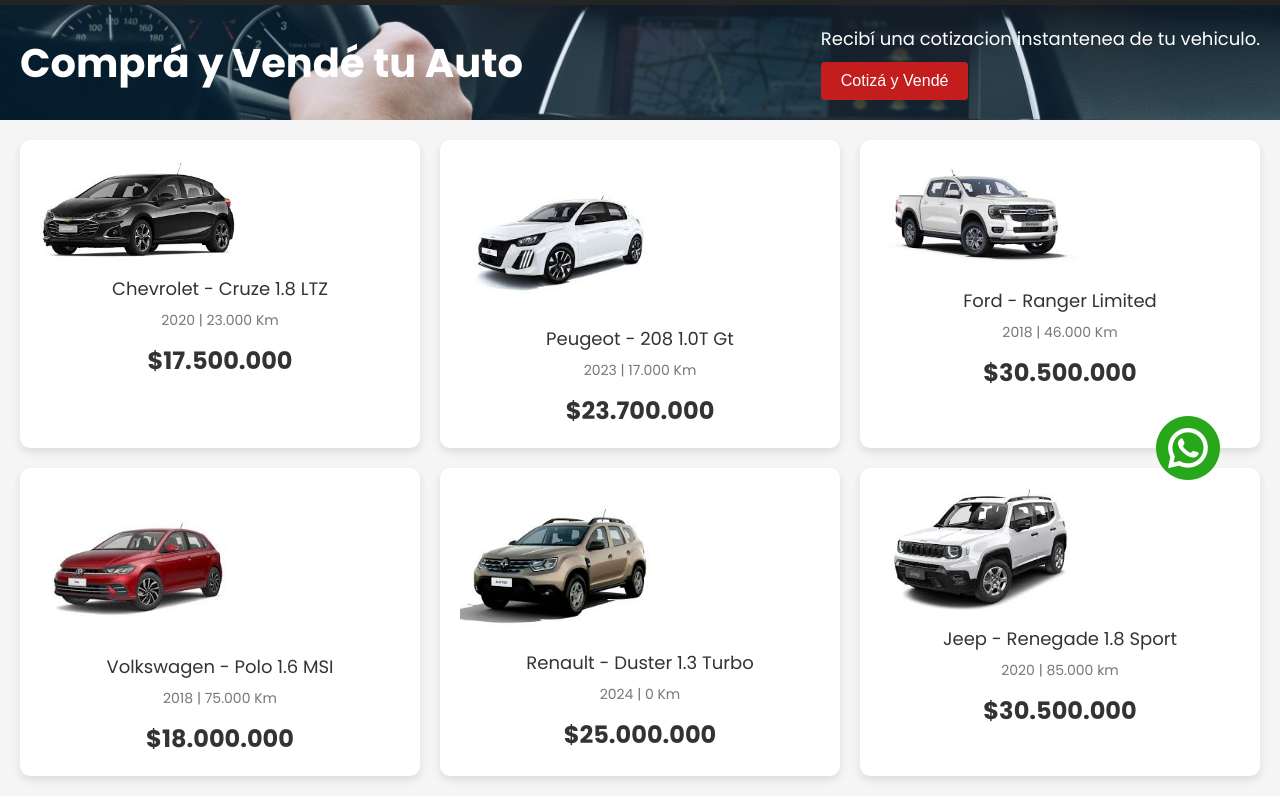
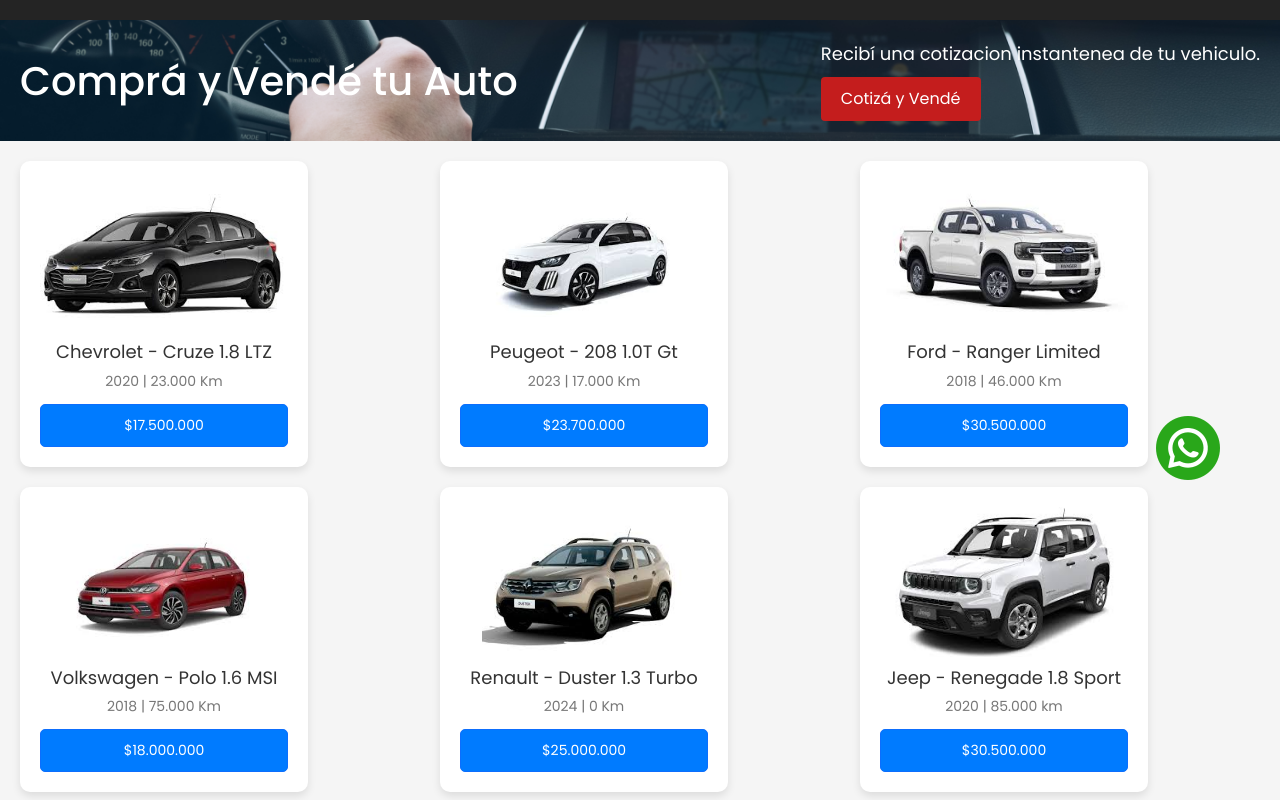
Before and after one commit to pablovillafane10/RPV40, a plain HTML site: page pages/compraventa.html in a window 1280 px wide. Shown: the part 260-1060 px from the top of the page. Drawn offline with nearby package versions, Linux system fonts and the light colour scheme; a web font is replaced by a local one.

Commit message:
segundo commit

```diff
--- a/css/style.css
+++ b/css/style.css
@@ -19,13 +19,13 @@
 header {
     background-color: rgb(36, 36, 36);
     padding: 20px;
-    position: relative; /* Añadido para permitir la posición absoluta dentro de .top-bar */
+    position: relative;
 }
 
 .top-bar {
     display: flex;
     justify-content: space-between;
-    position: relative; /* Aseguramos que el contenedor de la barra tenga un contexto de posición */
+    position: relative;
 }
 
 .top-bar img {
@@ -36,7 +36,7 @@
 .top-bar p {
     position: absolute; /* Esto lo coloca en una posición específica dentro de .top-bar */
     top: 0; /* Se coloca en la parte superior */
-    right: 0; /* Se coloca en la parte derecha */
+    right: 0;
     margin: 0;
     color: white;
 }
@@ -509,7 +509,7 @@
 .autos-en-venta {
     padding: 20px;
     display: grid;
-    grid-template-columns: repeat(3, 1fr);
+    grid-template-columns: repeat(3, 1fr); /* Tres tarjetas por fila */
     gap: 20px;
     background-color: #f5f5f5;
 }
@@ -521,7 +521,12 @@
     padding: 20px;
     text-align: center;
     transition: transform 0.2s ease, box-shadow 0.2s ease;
+    display: flex;
+    flex-direction: column;
+
+    height: 100%;
 }
+
 
 .auto:hover {
     transform: scale(1.03);
@@ -529,12 +534,13 @@
 }
 
 .auto img {
-    width: 100%;
-    max-width: 200px;
-    height: auto;
-    margin-bottom: 15px;
+    width: 100%; /* Se adapta al ancho disponible */
+    height: 150px; /* Altura fija para todas las imágenes */
+    object-fit: contain; /* Mantiene las proporciones originales */
+    margin: 0 auto 10px; /* Centra la imagen y deja espacio inferior */
     border-radius: 8px;
 }
+
 
 .auto h2 {
     font-size: 18px;
@@ -551,11 +557,19 @@
     margin-bottom: 12px;
 }
 
-.auto h3 {
-    font-size: 24px;
-    color: #333;
-    font-weight: bold;
-    margin: 0;
+.auto .btn {
+    background-color: #007bff;
+    color: white;
+    padding: 10px 20px;
+    border-radius: 5px;
+    text-decoration: none;
+    font-size: 14px;
+    display: inline-block;
+    margin-top: auto; /* Empuja el botón al final de la tarjeta */
+}
+
+.auto .btn:hover {
+    background-color: #0056b3;
 }
 
 @media (max-width: 1024px) {
@@ -568,23 +582,8 @@
     .autos-en-venta {
         grid-template-columns: 1fr;
     }
+}
 
-    .auto img {
-        max-width: 100%;
-    }
-
-    .auto h2 {
-        font-size: 16px;
-    }
-
-    .auto p {
-        font-size: 12px;
-    }
-
-    .auto h3 {
-        font-size: 20px;
-    }
-}
 
 /*Vende tu auto*/
 
--- a/index.html
+++ b/index.html
@@ -5,6 +5,8 @@
     <meta name="viewport" content="width=device-width, initial-scale=1.0">
     <title>RPV 40</title>
     <link rel="stylesheet" href="./css/style.css">
+    <link href="https://cdn.jsdelivr.net/npm/bootstrap@5.3.3/dist/css/bootstrap.min.css" rel="stylesheet" integrity="sha384-QWTKZyjpPEjISv5WaRU9OFeRpok6YctnYmDr5pNlyT2bRjXh0JMhjY6hW+ALEwIH" crossorigin="anonymous">
+</head>
 </head>
 <body>
     <header>
@@ -99,5 +101,7 @@
             </div>
         </section>
     </footer>
+    <script src="https://cdn.jsdelivr.net/npm/bootstrap@5.3.3/dist/js/bootstrap.bundle.min.js" integrity="sha384-YvpcrYf0tY3lHB60NNkmXc5s9fDVZLESaAA55NDzOxhy9GkcIdslK1eN7N6jIeHz" crossorigin="anonymous"></script>
+
 </body>
 </html>
--- a/pages/compraventa.html
+++ b/pages/compraventa.html
@@ -4,7 +4,9 @@
     <meta charset="UTF-8">
     <meta name="viewport" content="width=device-width, initial-scale=1.0">
     <title>Productos</title>
+    <link href="https://cdn.jsdelivr.net/npm/bootstrap@5.3.3/dist/css/bootstrap.min.css" rel="stylesheet" integrity="sha384-QWTKZyjpPEjISv5WaRU9OFeRpok6YctnYmDr5pNlyT2bRjXh0JMhjY6hW+ALEwIH" crossorigin="anonymous">
     <link rel="stylesheet" href="../css/style.css">
+</head>
 </head>
 <body>
     <header>
@@ -23,8 +25,7 @@
             </nav>
         </div>
     </header>
-
-        <main>
+    <main>
         <section class="subtitulo-cv">
             <h1>Comprá y Vendé tu Auto</h1>
             <div>
@@ -33,42 +34,54 @@
             </div>
         </section>
         <section class="autos-en-venta">
-                <div class="auto">
-                    <img src="../img/Cruze.jpeg" alt="Chevrolet Cruze">
-                    <h2>Chevrolet - Cruze 1.8 LTZ</h2>
-                    <p>2020 | 23.000 Km</p>
-                    <h3>$17.500.000</h3>
+            <div class="auto" style="width: 18rem;">
+                <img src="../img/Cruze.jpeg" class="card-img-top" alt="Chevrolet Cruze">
+                <div class="card-body">
+                <h2 class="card-title">Chevrolet - Cruze 1.8 LTZ</h2>
+                <p class="card-text">2020 | 23.000 Km</p>
+                <a href="#" class="btn btn-primary">$17.500.000</a>
                 </div>
-                <div class="auto">
-                    <img src="../img/208.jpeg" alt="Peugeot 208">
-                    <h2>Peugeot - 208 1.0T Gt</h2>
-                    <p>2023 | 17.000 Km</p>
-                    <h3>$23.700.000</h3>
+            </div>
+            <div class="auto" style="width: 18rem;">
+                <img src="../img/208.jpeg" class="card-img-top" alt="Peugeot 208">
+                <div class="card-body">
+                <h2 class="card-title">Peugeot - 208 1.0T Gt</h2>
+                <p class="card-text">2023 | 17.000 Km</p>
+                <a href="#" class="btn btn-primary">$23.700.000</a>
                 </div>
-                <div class="auto">
-                    <img src="../img/Ranger.jpeg" alt="Ford Ranger">
-                    <h2>Ford - Ranger Limited</h2>
-                    <p>2018 | 46.000 Km</p>
-                    <h3> $30.500.000 </h3>
+            </div>
+            <div class="auto" style="width: 18rem;">
+                <img src="../img/Ranger.jpeg" class="card-img-top" alt="Ford Ranger">
+                <div class="card-body">
+                <h2 class="card-title">Ford - Ranger Limited</h2>
+                <p class="card-text">2018 | 46.000 Km</p>
+                <a href="#" class="btn btn-primary">$30.500.000</a>
                 </div>
-                <div class="auto">
-                    <img src="../img/polo.jpeg" alt="Volkswagen Polo">
-                    <h2>Volkswagen - Polo 1.6 MSI</h2>
-                    <p>2018 | 75.000 Km</p>
-                    <h3>$18.000.000</h3>
+            </div>
+            <div class="auto" style="width: 18rem;">
+                <img src="../img/polo.jpeg" class="card-img-top" alt="Volkswagen Polo">
+                <div class="card-body">
+                <h2 class="card-title">Volkswagen - Polo 1.6 MSI</h2>
+                <p class="card-text">2018 | 75.000 Km</p>
+                <a href="#" class="btn btn-primary">$18.000.000</a>
                 </div>
-                <div class="auto">
-                    <img src="../img/Duster.jpeg" alt="Renault Duster">
-                    <h2>Renault - Duster 1.3 Turbo</h2>
-                    <p>2024 | 0 Km</p>
-                    <h3>$25.000.000</h3>
+            </div>
+            <div class="auto" style="width: 18rem;">
+                <img src="../img/Duster.jpeg" class="card-img-top" alt="Renault Duster">
+                <div class="card-body">
+                <h2 class="card-title">Renault - Duster 1.3 Turbo</h2>
+                <p class="card-text">2024 | 0 Km</p>
+                <a href="#" class="btn btn-primary">$25.000.000</a>
                 </div>
-                <div class="auto">
-                    <img src="../img/Jeep.jpeg" alt="Jeep Renegade">
-                    <h2>Jeep - Renegade 1.8 Sport</h2>
-                    <p>2020 | 85.000 km</p>
-                    <h3>$30.500.000</h3>
+            </div>
+            <div class="auto" style="width: 18rem;">
+                <img src="../img/Jeep.jpeg" class="card-img-top" alt="Jeep Renegade">
+                <div class="card-body">
+                <h2 class="card-title">Jeep - Renegade 1.8 Sport</h2>
+                <p class="card-text">2020 | 85.000 km</p>
+                <a href="#" class="btn btn-primary">$30.500.000</a>
                 </div>
+            </div>
         </section>
         <section id="Vende tu auto"   class="vendetuauto">
             </div>
@@ -120,7 +133,7 @@
         <div class="fixed">
             <img src="../img/whatsapp.png" alt="WhatsApp">
         </div>
-        </main>
+    </main>
     <footer id="footer">
         <section class="sobre">
             <article>
@@ -140,5 +153,7 @@
 
         </section>
     </footer>
+    <script src="https://cdn.jsdelivr.net/npm/bootstrap@5.3.3/dist/js/bootstrap.bundle.min.js" integrity="sha384-YvpcrYf0tY3lHB60NNkmXc5s9fDVZLESaAA55NDzOxhy9GkcIdslK1eN7N6jIeHz" crossorigin="anonymous"></script>
+
 </body>
 </html>
```
Also changed, not shown: pages/contacto.html (+3 -0 lines), pages/nosotros.html (+4 -0 lines), pages/servicios.html (+4 -0 lines).
